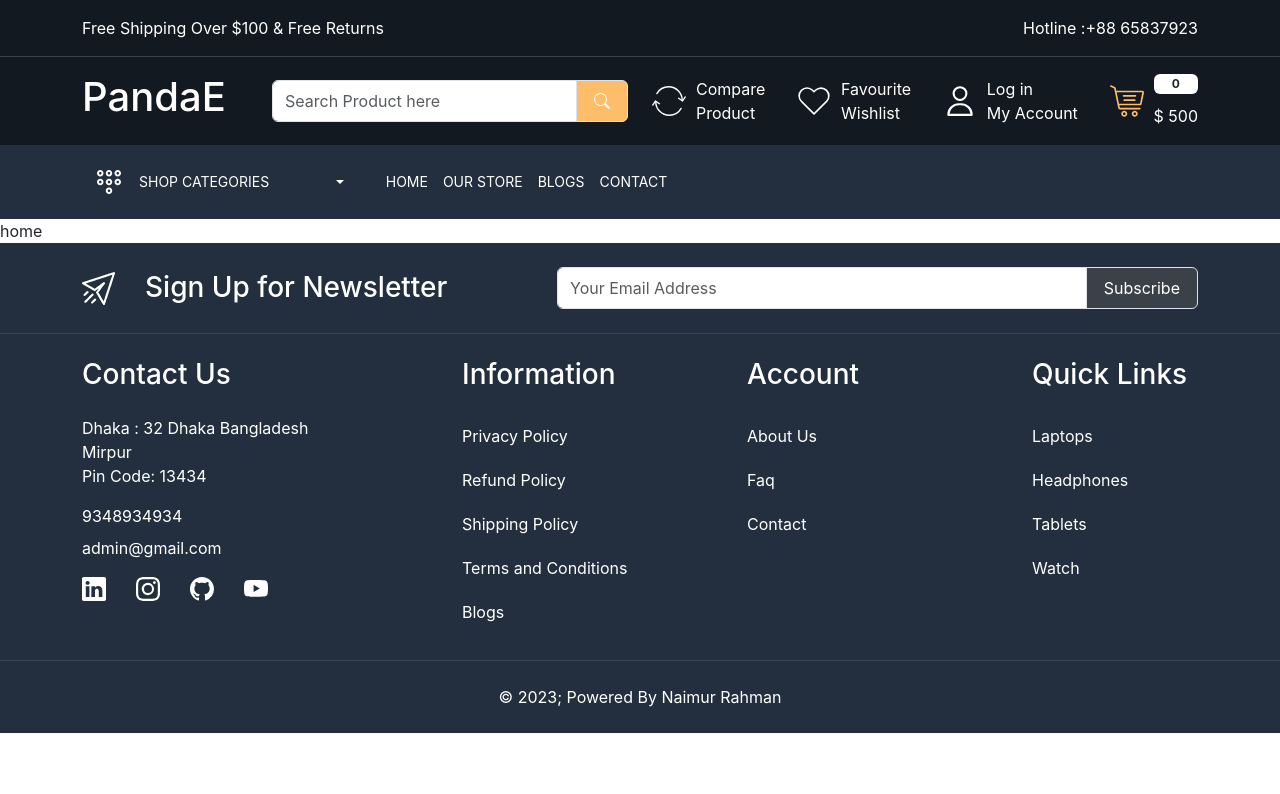
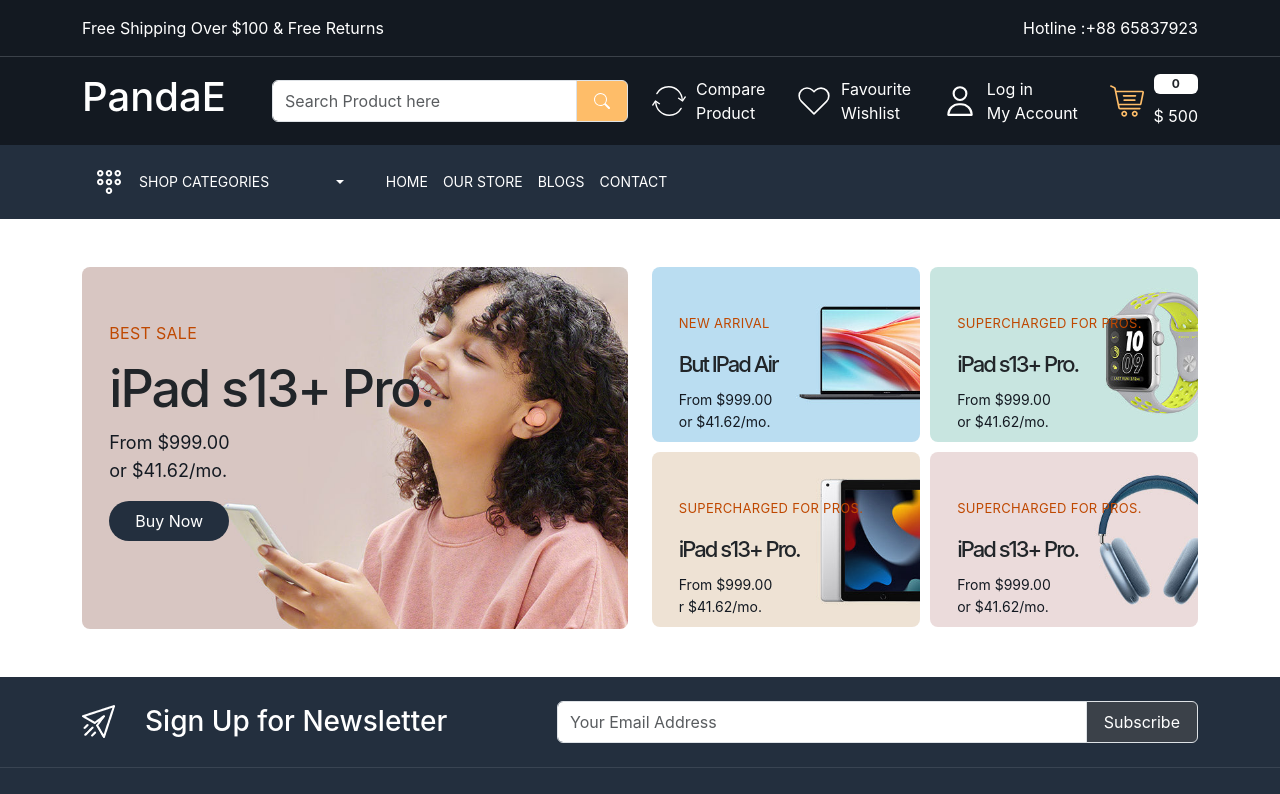
Before and after one commit to nrasel/ecommerce-mern, a React (Create React App) app: page / in a window 1280 px wide. Shown: the top 794 px of the page. Built offline with nearby package versions, Linux system fonts and the light colour scheme; a web font is replaced by a local one.

Commit message:
banner add

```diff
--- a/src/App.css
+++ b/src/App.css
@@ -8,6 +8,7 @@
   --color-3b4149: #3b4149;
   --color-febd69: #febd69;
   --color-232f3e: #232f3e;
+  --color-bf4800: #bf4800;
 }
 body {
   font-family: "Rubik", sans-serif;
@@ -29,6 +30,19 @@
 }
 .gap-30 {
   gap: 30px;
+}
+.gap-5 {
+  gap: 5px;
+}
+.button {
+  background-color: var(--color-232f3e);
+  color: white;
+  padding: 8px 26px;
+  border-radius: 25px;
+}
+.button:hover {
+  background-color: var(--color-febd69);
+  color: #131921;
 }
 
 /* header part start*/
@@ -97,3 +111,61 @@
   background-color: var(--color-3b4149);
 }
 /* footer part end  */
+
+/* home page */
+.main-banner-content {
+  top: 15%;
+  left: 5%;
+}
+.main-banner-content h4 {
+  font-size: 16px;
+  font-weight: 400;
+  line-height: 24px;
+  color: var(--color-bf4800);
+  margin: 0 0 12px;
+  letter-spacing: 0.3px;
+  text-transform: uppercase;
+}
+.main-banner-content h5 {
+  font-size: 52px;
+  line-height: 64px;
+  letter-spacing: -2px;
+  font-weight: 500;
+  text-transform: none;
+}
+.main-banner-content p {
+  font-size: 18px;
+  line-height: 28px;
+  letter-spacing: 0.4;
+  color: var(--color-131921);
+}
+
+.small-banner-content {
+  top: 25%;
+  left: 10%;
+}
+.small-banner-content h4 {
+  font-size: 13px;
+  font-weight: 400;
+  line-height: 24px;
+  color: var(--color-bf4800);
+  margin: 0 0 12px;
+  letter-spacing: 0.3px;
+  text-transform: uppercase;
+}
+.small-banner-content h5 {
+  font-size: 22px;
+  line-height: 34px;
+  letter-spacing: -2px;
+  font-weight: 500;
+  text-transform: none;
+}
+.small-banner-content p {
+  font-size: 14px;
+  line-height: 22px;
+  letter-spacing: 0.4;
+  color: var(--color-131921);
+}
+.small-banner {
+  width: 49%;
+}
--- a/src/pages/Home.js
+++ b/src/pages/Home.js
@@ -1,7 +1,97 @@
 import React from "react";
+import { Link } from "react-router-dom";
 
 const Home = () => {
-  return <div>home</div>;
+  return (
+    <div>
+      <section className="home-wrapper-1 py-5">
+        <div className="container">
+          <div className="row">
+            <div className="col-6">
+              <div className="main-banner position-relative ">
+                <img
+                  className="img-fluid rounded-3"
+                  src="/images/main-banner-1.jpg"
+                  alt="mainBanner"
+                />
+                <div className="main-banner-content position-absolute">
+                  <h4>Best Sale</h4>
+                  <h5>iPad s13+ Pro.</h5>
+                  <p>
+                    From $999.00 <br /> or $41.62/mo.
+                  </p>
+                  <Link className="button" to="/">
+                    Buy Now
+                  </Link>
+                </div>
+              </div>
+            </div>
+            <div className="col-6">
+              <div className="d-flex flex-wrap gap-10 justify-content-between align-items-center">
+                <div className="small-banner position-relative ">
+                  <img
+                    className="img-fluid rounded-3"
+                    src="/images/catbanner-01.jpg"
+                    alt="mainBanner"
+                  />
+                  <div className="small-banner-content position-absolute">
+                    <h4>NEW ARRIVAL</h4>
+                    <h5>But IPad Air</h5>
+                    <p>
+                      From $999.00 <br /> or $41.62/mo.
+                    </p>
+                  </div>
+                </div>
+                <div className="small-banner position-relative ">
+                  <img
+                    className="img-fluid rounded-3"
+                    src="/images/catbanner-02.jpg"
+                    alt="mainBanner"
+                  />
+                  <div className="small-banner-content position-absolute">
+                    <h4>SUPERCHARGED FOR PROS.</h4>
+                    <h5>iPad s13+ Pro.</h5>
+                    <p>
+                      From $999.00 <br /> or $41.62/mo.
+                    </p>
+                  </div>
+                </div>
+                <div className="small-banner position-relative ">
+                  <img
+                    className="img-fluid rounded-3"
+                    src="/images/catbanner-03.jpg"
+                    alt="mainBanner"
+                  />
+                  <div className="small-banner-content position-absolute">
+                    <h4>SUPERCHARGED FOR PROS.</h4>
+                    <h5>iPad s13+ Pro.</h5>
+                    <p>
+                      From $999.00 <br /> r $41.62/mo.
+                    </p>
+                  </div>
+                </div>
+                <div className="small-banner position-relative ">
+                  <img
+                    className="img-fluid rounded-3"
+                    src="/images/catbanner-04.jpg"
+                    alt="mainBanner"
+                  />
+                  <div className="small-banner-content position-absolute">
+                    <h4>SUPERCHARGED FOR PROS.</h4>
+                    <h5>iPad s13+ Pro.</h5>
+                    <p>
+                      From $999.00 <br />
+                      or $41.62/mo.
+                    </p>
+                  </div>
+                </div>
+              </div>
+            </div>
+          </div>
+        </div>
+      </section>
+    </div>
+  );
 };
 
 export default Home;
```
